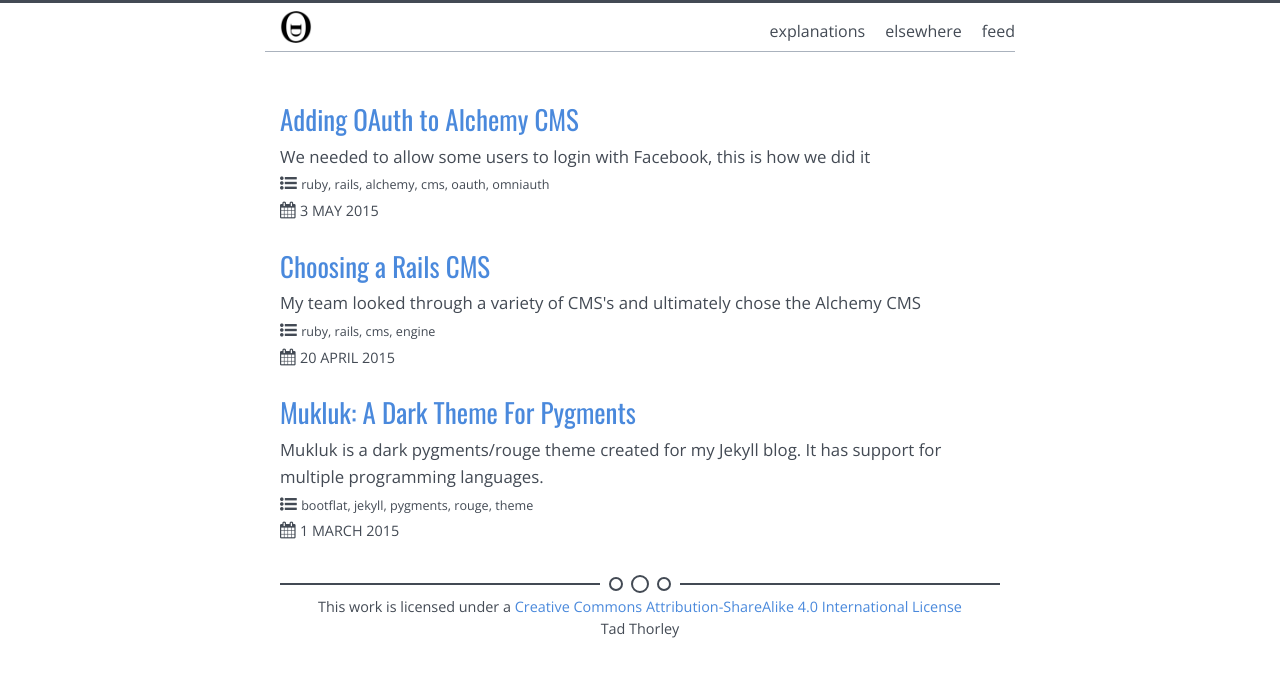
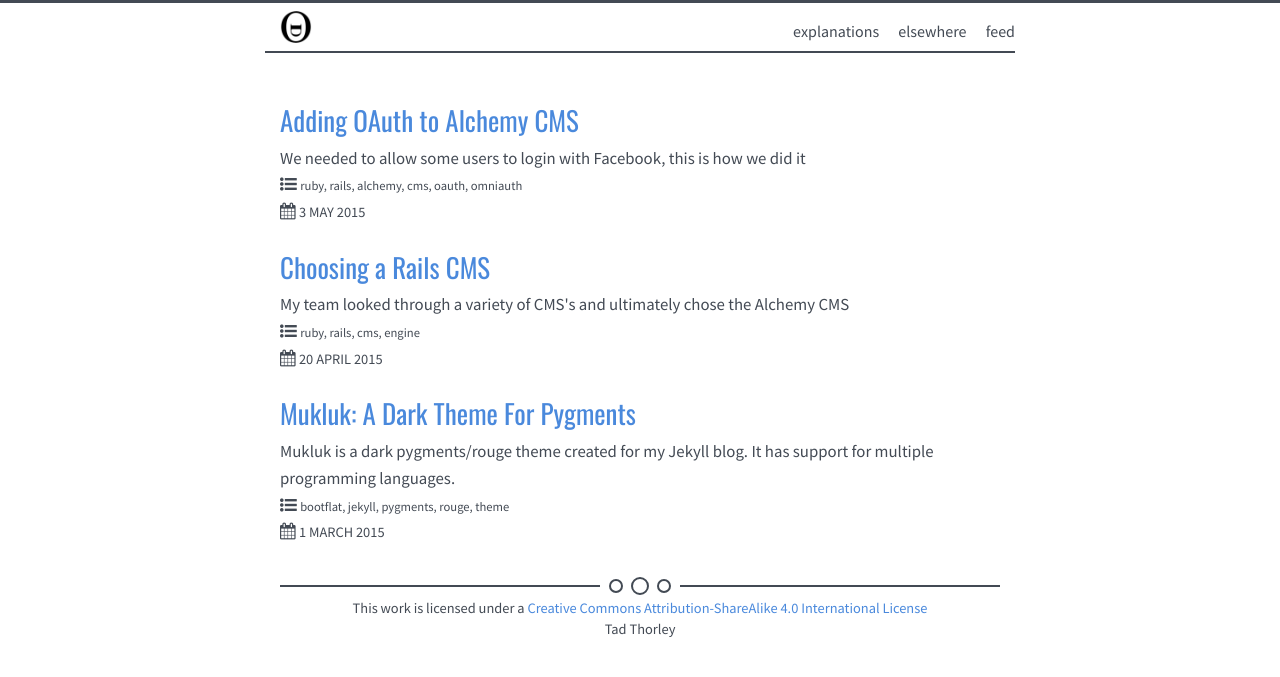
Before and after one commit to phaedryx/phaedryx.github.io, a Jekyll site: the page built from index.html, in a window 1280 px wide. Shown: the top 677 px of the page. Built offline with Jekyll 4.4.1, drawn with Linux system fonts in a browser that asks for light colours; nearby versions of some CDN libraries; the list of posts is cut into pages by our own code.

Commit message:
better font matching

```diff
--- a/_layouts/default.html
+++ b/_layouts/default.html
@@ -7,7 +7,7 @@
     <meta name="description" content="{{ page.description | strip_html }}">
     {% endif %}
     <title>{{ site.title }} - {{ page.title }}</title>
-    <link href='http://fonts.googleapis.com/css?family=Source+Code+Pro|Oswald|Open+Sans:400italic,400,600' rel='stylesheet' type='text/css'>
+    <link href='http://fonts.googleapis.com/css?family=Source+Sans+Pro:400,600,400italic|Source+Code+Pro|Oswald' rel='stylesheet' type='text/css'>
     <link rel="stylesheet" href="/foundation/app.css" />
     <link rel="stylesheet" href="//maxcdn.bootstrapcdn.com/font-awesome/4.3.0/css/font-awesome.min.css">
     <script src="/foundation/js/vendor/modernizr.js"></script>
--- a/foundation/_scss/customization.scss
+++ b/foundation/_scss/customization.scss
@@ -9,7 +9,7 @@ body {
   margin-bottom: 3em;
   padding-bottom: 0.5em;
   font-size: 1em;
-  border-bottom: 1px solid $gray4;
+  border-bottom: 2px solid $gray6;
   #logo {
     padding: 0;
     height: 1.5em;
@@ -46,7 +46,7 @@ body {
   }
   #page {
     padding: 0;
-    margin: 2em;
+    margin: 0 2em;
   }
 }
 
--- a/foundation/_scss/foundation/components/_global.scss
+++ b/foundation/_scss/foundation/components/_global.scss
@@ -268,7 +268,7 @@ $info-color: $sunflower !default;
 // $font-family-sans-serif: "Helvetica Neue", Helvetica, Roboto, Arial, sans-serif !default;
 // $font-family-serif: Georgia, Cambria, "Times New Roman", Times, serif !default;
 // $font-family-monospace: Consolas, "Liberation Mono", Courier, monospace !default;
-$font-family-sans-serif: "Open Sans", sans-serif !default;
+$font-family-sans-serif: "Source Sans Pro", sans-serif !default;
 $font-family-serif: Georgia, Cambria, "Times New Roman", Times, serif !default;
 $font-family-monospace: "Source Code Pro", monospace !default;
 // We use these to define default font weights
```
Also changed, not shown: 9 other files.
